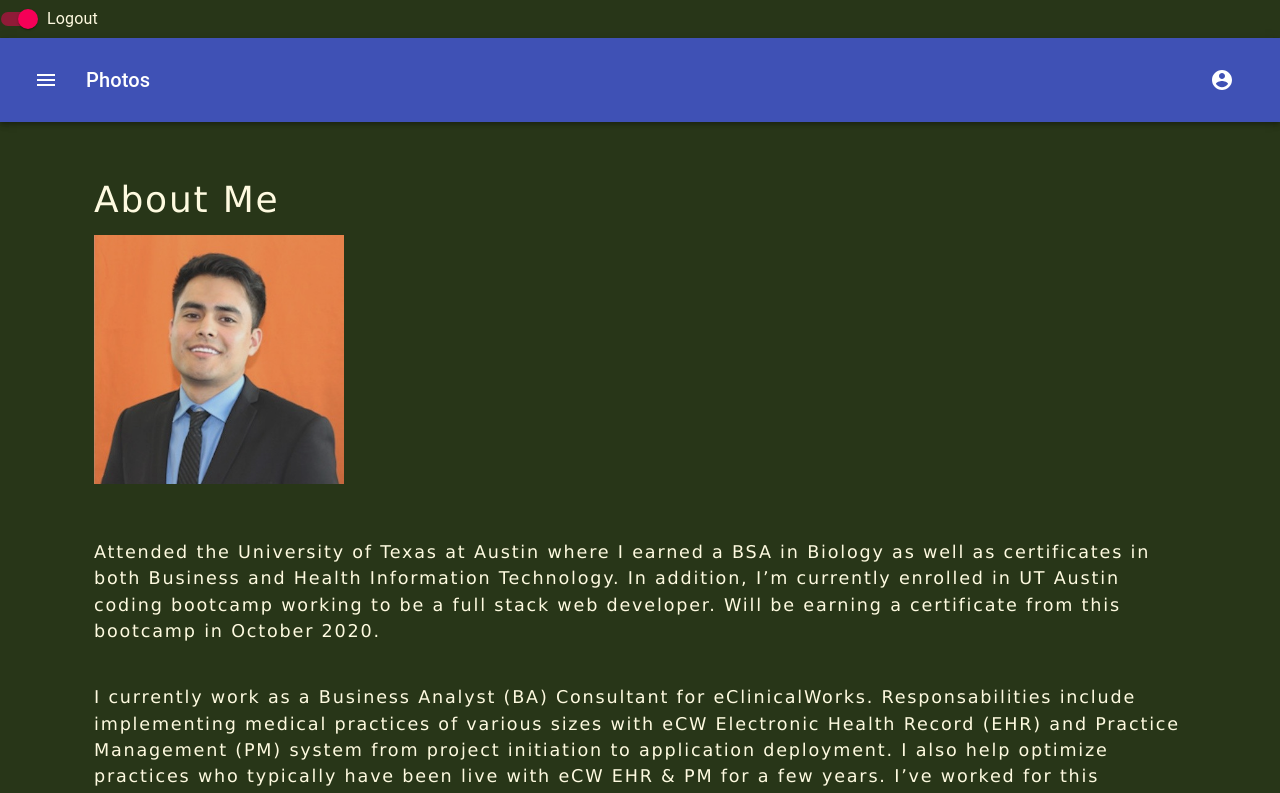
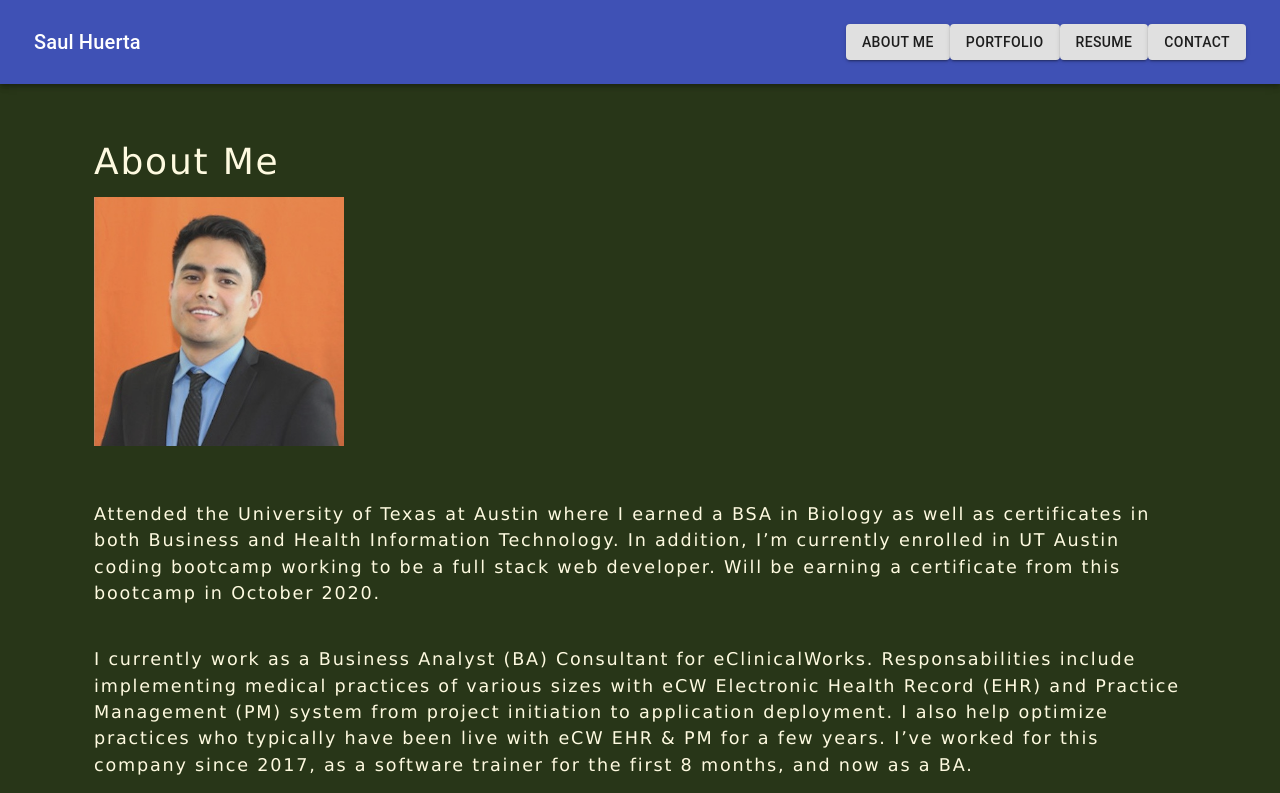
Before and after one commit to saul10huerta/react-port, a React (Create React App) app: page / in a window 1280 px wide. Shown: the top 793 px of the page. Built offline with nearby package versions, Linux system fonts and the light colour scheme.

Commit message:
added menu app bar and styled it for mobile usage. Will need to optimize code

```diff
--- a/src/components/Nav/index.js
+++ b/src/components/Nav/index.js
@@ -1,16 +1,15 @@
 import React from 'react';
-import { makeStyles } from '@material-ui/core/styles';
+import { makeStyles, useTheme } from '@material-ui/core/styles';
 import AppBar from '@material-ui/core/AppBar';
 import Toolbar from '@material-ui/core/Toolbar';
 import Typography from '@material-ui/core/Typography';
 import IconButton from '@material-ui/core/IconButton';
 import MenuIcon from '@material-ui/icons/Menu';
-import AccountCircle from '@material-ui/icons/AccountCircle';
-import Switch from '@material-ui/core/Switch';
-import FormControlLabel from '@material-ui/core/FormControlLabel';
-import FormGroup from '@material-ui/core/FormGroup';
 import MenuItem from '@material-ui/core/MenuItem';
 import Menu from '@material-ui/core/Menu';
+import useMediaQuery from '@material-ui/core/useMediaQuery';
+import { withRouter } from 'react-router-dom';
+import { Button } from '@material-ui/core';
 
 const useStyles = makeStyles((theme) => ({
   root: {
@@ -20,54 +19,55 @@ const useStyles = makeStyles((theme) => ({
     marginRight: theme.spacing(2),
   },
   title: {
-    flexGrow: 1,
+      [theme.breakpoints.down('xs')]: {
+          flexGrow: 1
+      }
   },
+  NavOptions: {
+      display: "flex",
+      flex: 1,
+      justifyContent: "flex-end",
+
+  }
 }));
 
-export default function MenuAppBar() {
+const Nav = (props) => {
+    const { history } = props;
   const classes = useStyles();
-  const [auth, setAuth] = React.useState(true);
   const [anchorEl, setAnchorEl] = React.useState(null);
   const open = Boolean(anchorEl);
-
-  const handleChange = (event) => {
-    setAuth(event.target.checked);
-  };
+  const theme = useTheme();
+  const isMobile = useMediaQuery(theme.breakpoints.down('xs'));
 
   const handleMenu = (event) => {
     setAnchorEl(event.currentTarget);
   };
 
-  const handleClose = () => {
+  const handleMenuClick = (pageURL) => {
+      history.push(pageURL);
     setAnchorEl(null);
+  };
+
+  const handleButtonClick = (pageURL) => {
+        history.push(pageURL);
   };
 
   return (
     <div className={classes.root}>
-      <FormGroup>
-        <FormControlLabel
-          control={<Switch checked={auth} onChange={handleChange} aria-label="login switch" />}
-          label={auth ? 'Logout' : 'Login'}
-        />
-      </FormGroup>
       <AppBar position="static">
         <Toolbar>
-          <IconButton edge="start" className={classes.menuButton} color="inherit" aria-label="menu">
+          <Typography variant="h6" className={classes.title}>
+            Saul Huerta
+          </Typography>
+              {isMobile ? (
+                <>
+                  <IconButton
+                  edge="start"
+                  className={classes.menuButton}
+                  color="inherit"
+                  onClick={handleMenu}
+                  aria-label="menu">
                   <MenuIcon />
-          </IconButton>
-          <Typography variant="h6" className={classes.title}>
-            Photos
-          </Typography>
-          {auth && (
-            <div>
-              <IconButton
-                aria-label="account of current user"
-                aria-controls="menu-appbar"
-                aria-haspopup="true"
-                onClick={handleMenu}
-                color="inherit"
-              >
-                <AccountCircle />
                 </IconButton>
                 <Menu
                   id="menu-appbar"
@@ -82,11 +82,20 @@ export default function MenuAppBar() {
                     horizontal: 'right',
                   }}
                   open={open}
-                onClose={handleClose}
+                  onClose={() => setAnchorEl(null)}
                 >
-                <MenuItem onClick={handleClose}>Profile</MenuItem>
-                <MenuItem onClick={handleClose}>My account</MenuItem>
+                  <MenuItem onClick={() => handleMenuClick('/about')}>About Me</MenuItem>
+                  <MenuItem onClick={() => handleMenuClick('/portfolio')}>Portfolio</MenuItem>
+                  <MenuItem onClick={() => handleMenuClick('/resume')}>Resume</MenuItem>
+                  <MenuItem onClick={() => handleMenuClick('/contact')}>Contact Me</MenuItem>
                 </Menu>
+                </>
+                ): (
+                    <div className={classes.NavOptions}>
+                        <Button variant="contained" onClick={() => handleButtonClick('/about')}>About Me</Button>
+                        <Button variant="contained" onClick={() => handleButtonClick('/portfolio')}>Portfolio</Button>
+                        <Button variant="contained" onClick={() => handleButtonClick('/resume')}>Resume</Button>
+                        <Button variant="contained" onClick={() => handleButtonClick('/contact')}>Contact</Button>
                     </div>
                 )}
         </Toolbar>
@@ -95,6 +104,7 @@ export default function MenuAppBar() {
   );
 }
 
+export default withRouter(Nav);
 // import React, { useEffect } from 'react';
 // import { capitalizeFirstLetter } from "../../utils/helpers";
 // import { Link } from 'react-router-dom';
```
Lines whose indentation alone changed are shown as unchanged.
